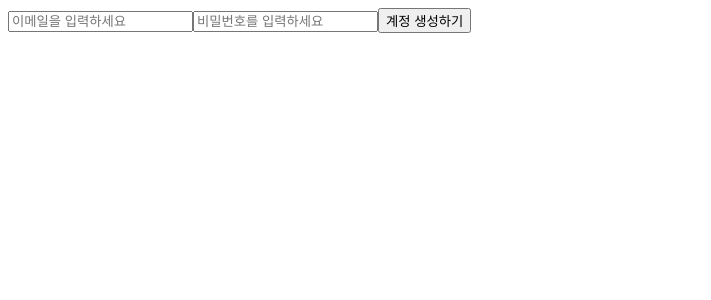
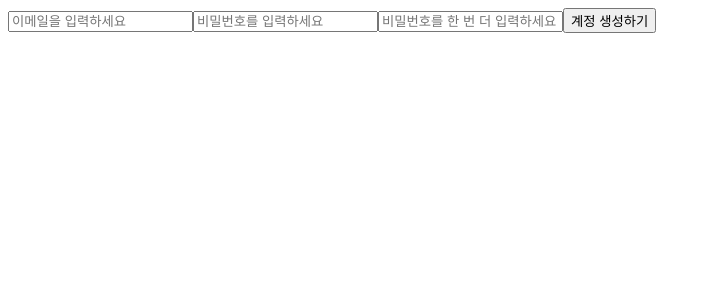
Before and after one commit to archive-cs-minhyuk/reservation-frontend, a React (Create React App) app: page /#/authRequest in a window 1280 px wide. Shown: the top 300 px of the page, without its empty margins (0-711 px from the left). Built offline with nearby package versions, Linux system fonts and the light colour scheme; no server answers.

Commit message:
브라우저 라우터 수정 전

```diff
--- a/src/routes/AuthRequest.js
+++ b/src/routes/AuthRequest.js
@@ -4,6 +4,7 @@ import React, { useState } from "react";
 const AuthRequest = () => {
   const [email, setEmail] = useState("");
   const [password, setPassword] = useState("");
+  const [pwdCheck, setPwdCheck] = useState("");
   const [error, setError] = useState("");
   const onChange = (event) => {
     const {
@@ -13,10 +14,16 @@ const AuthRequest = () => {
       setEmail(value);
     } else if (name === "password") {
       setPassword(value);
+    } else if (name === "passwordCheck") {
+      setPwdCheck(value);
     }
   };
   const onSubmit = async (event) => {
     event.preventDefault();
+    if (password !== pwdCheck) {
+      alert("비밀번호가 일치하지 않습니다.");
+      return;
+    }
     try {
       await authService.createUserWithEmailAndPassword(email, password);
     } catch (error) {
@@ -42,6 +49,13 @@ const AuthRequest = () => {
           value={password}
           onChange={onChange}
         />
+        <input
+          name="passwordCheck"
+          type="password"
+          placeholder="비밀번호를 한 번 더 입력하세요"
+          value={pwdCheck}
+          onChange={onChange}
+        />
         <input type="submit" value="계정 생성하기" />
       </form>
       <h4>{error}</h4>
```
Also changed, not shown: 1 other file (tests, documents, lock files or other folders).
